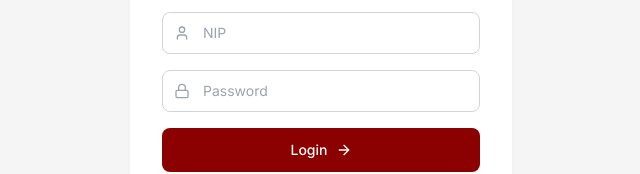
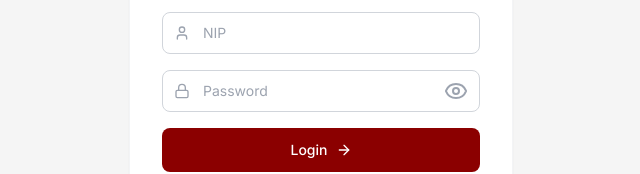
Before and after one commit to Syahrulr18/Sipersu-TIK-Frontend, a React (Vite) app: page /login in a window 1280 px wide. Shown: the part 313-487 px from the top of the page, without its empty margins (319-959 px from the left). Built offline with nearby package versions, Linux system fonts and the light colour scheme.

Commit message:
Tambah fitur toggle lihat password dengan ikon mata

```diff
--- a/src/components/ui/Input.jsx
+++ b/src/components/ui/Input.jsx
@@ -1,4 +1,5 @@
-import { forwardRef } from 'react';
+import { forwardRef, useState } from 'react';
+import { Eye, EyeOff } from 'lucide-react';
 
 /**
  * Input component with label, error state, and icon support.
@@ -15,9 +16,14 @@ const Input = forwardRef(({
   helperText,
   className = '',
   id,
+  type = 'text',
   ...props
 }, ref) => {
   const inputId = id || props.name;
+  const [showPassword, setShowPassword] = useState(false);
+
+  const isPassword = type === 'password';
+  const inputType = isPassword ? (showPassword ? 'text' : 'password') : type;
 
   return (
     <div className="w-full">
@@ -35,14 +41,27 @@ const Input = forwardRef(({
         <input
           ref={ref}
           id={inputId}
+          type={inputType}
           className={`
             input-field
             ${icon ? 'pl-10' : ''}
+            ${isPassword ? 'pr-10' : ''}
             ${error ? 'border-red-500 focus:ring-red-200 focus:border-red-500' : ''}
             ${className}
           `}
           {...props}
         />
+        {isPassword && (
+          <button
+            type="button"
+            onClick={() => setShowPassword(!showPassword)}
+            className="absolute right-3 top-1/2 -translate-y-1/2 text-gray-400 hover:text-gray-600 focus:outline-none transition-colors"
+            tabIndex={-1}
+            title={showPassword ? 'Sembunyikan kata sandi' : 'Tampilkan kata sandi'}
+          >
+            {showPassword ? <EyeOff className="w-4.5 h-4.5" /> : <Eye className="w-4.5 h-4.5" />}
+          </button>
+        )}
       </div>
       {error && (
         <p className="mt-1 text-xs text-red-500">{error}</p>
```
